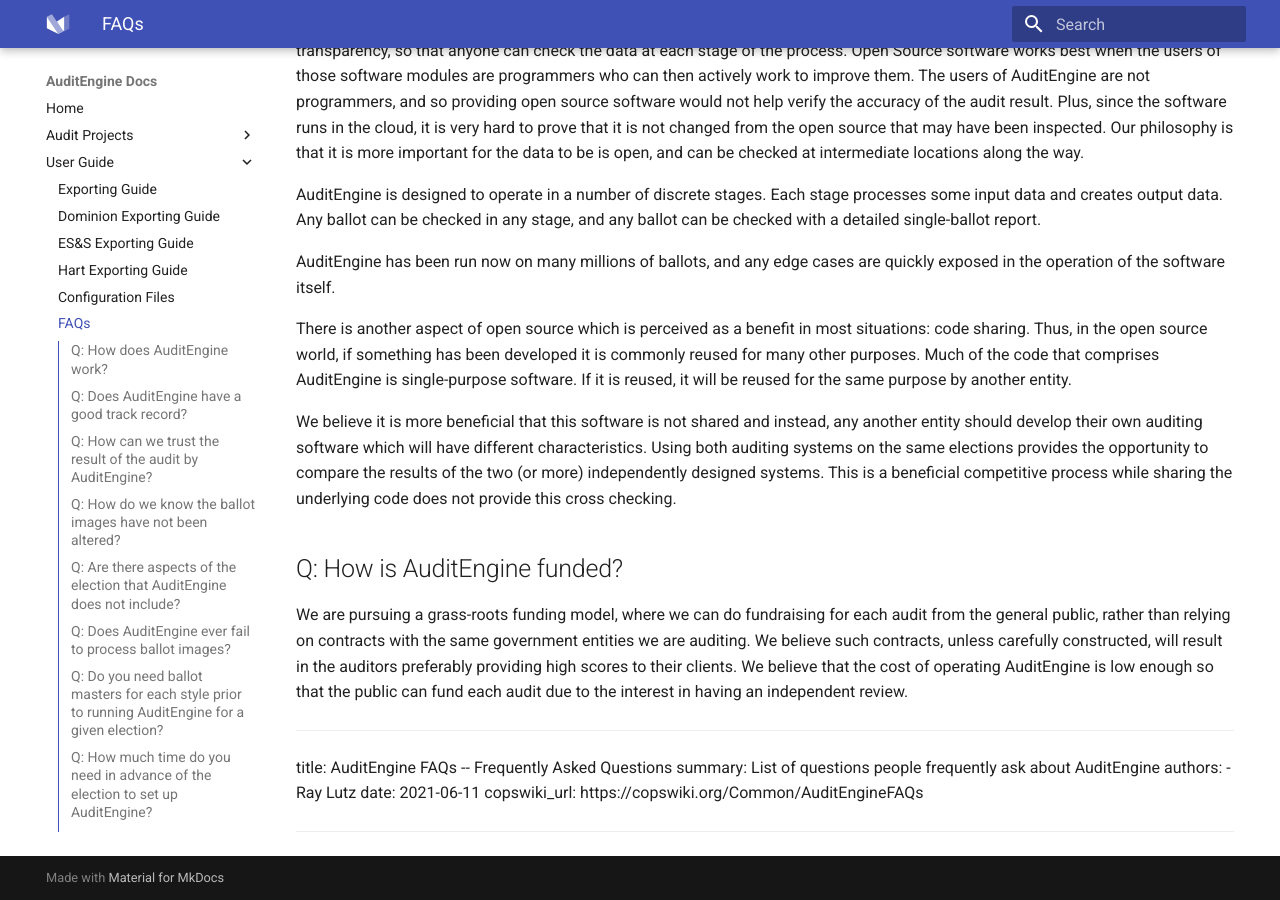
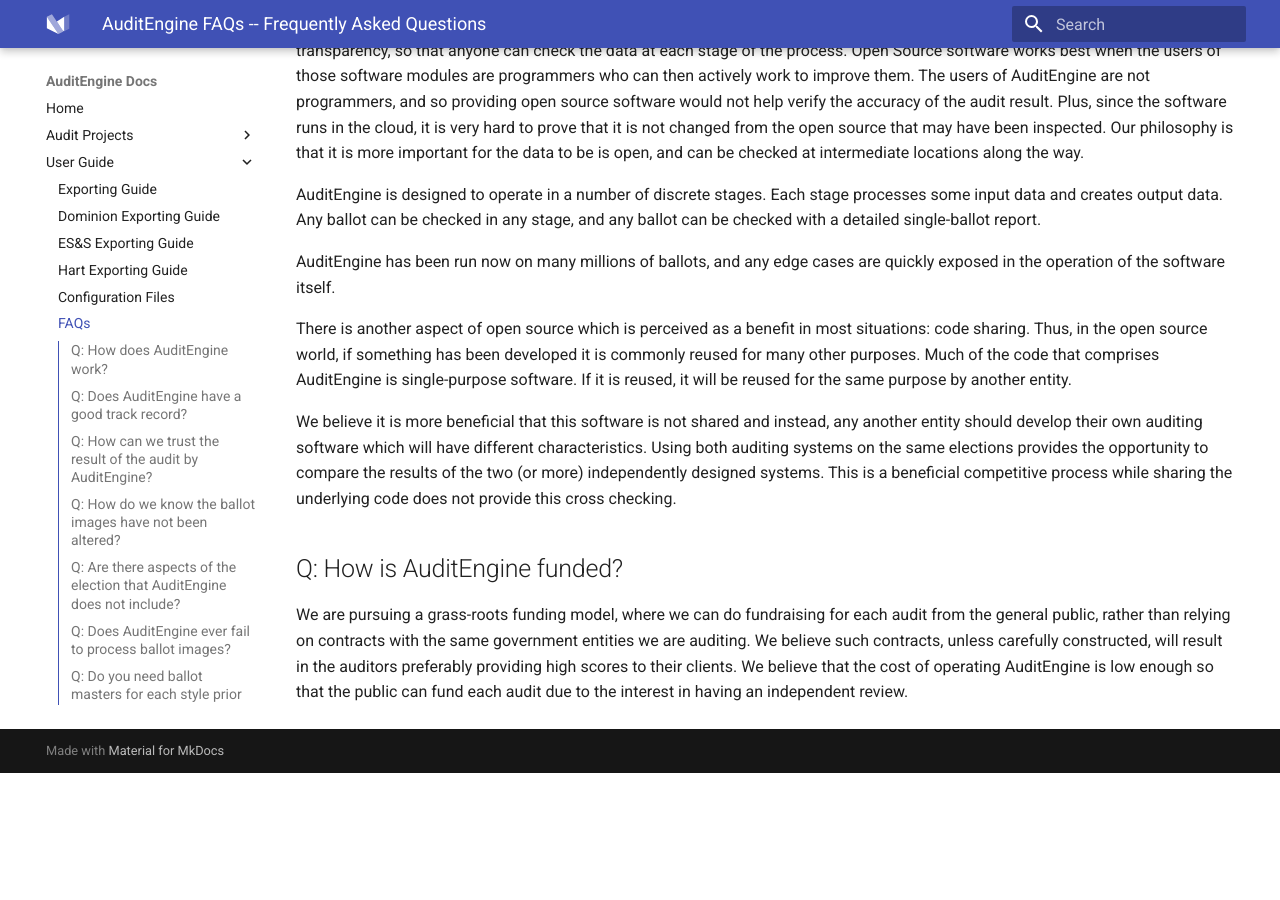
Before and after one commit to raylutz/audit-engine-docsite, an MkDocs documentation site: the page built from docs/user-guide/auditengine_faqs.md, in a window 1280 px wide and 900 px high, scrolled down 4612 px. Built offline with MkDocs 1.6.1 and Material for MkDocs 9.7.7, drawn with Linux system fonts in a browser that asks for light colours; after the commit the page ends 5385 px from its top, so only the background shows below that.

```diff
--- a/docs/user-guide/auditengine_faqs.md
+++ b/docs/user-guide/auditengine_faqs.md
@@ -70,12 +79,3 @@ We believe it is more beneficial that this software is not shared and instead, a
 
 ## Q: How is AuditEngine funded?
 We are pursuing a grass-roots funding model, where we can do fundraising for each audit from the general public, rather than relying on contracts with the same government entities we are auditing. We believe such contracts, unless carefully constructed, will result in the auditors preferably providing high scores to their clients. We believe that the cost of operating AuditEngine is low enough so that the public can fund each audit due to the interest in having an independent review.
-
----
-title: AuditEngine FAQs -- Frequently Asked Questions
-summary: List of questions people frequently ask about AuditEngine
-authors:
-    - Ray Lutz
-date: 2021-06-11
-copswiki_url: https://copswiki.org/Common/AuditEngineFAQs
----
```
Also changed, not shown: other parts of docs/user-guide/auditengine_faqs.md (+9 -0 lines), docs/wml_test.md (added, +9 -0 lines).
